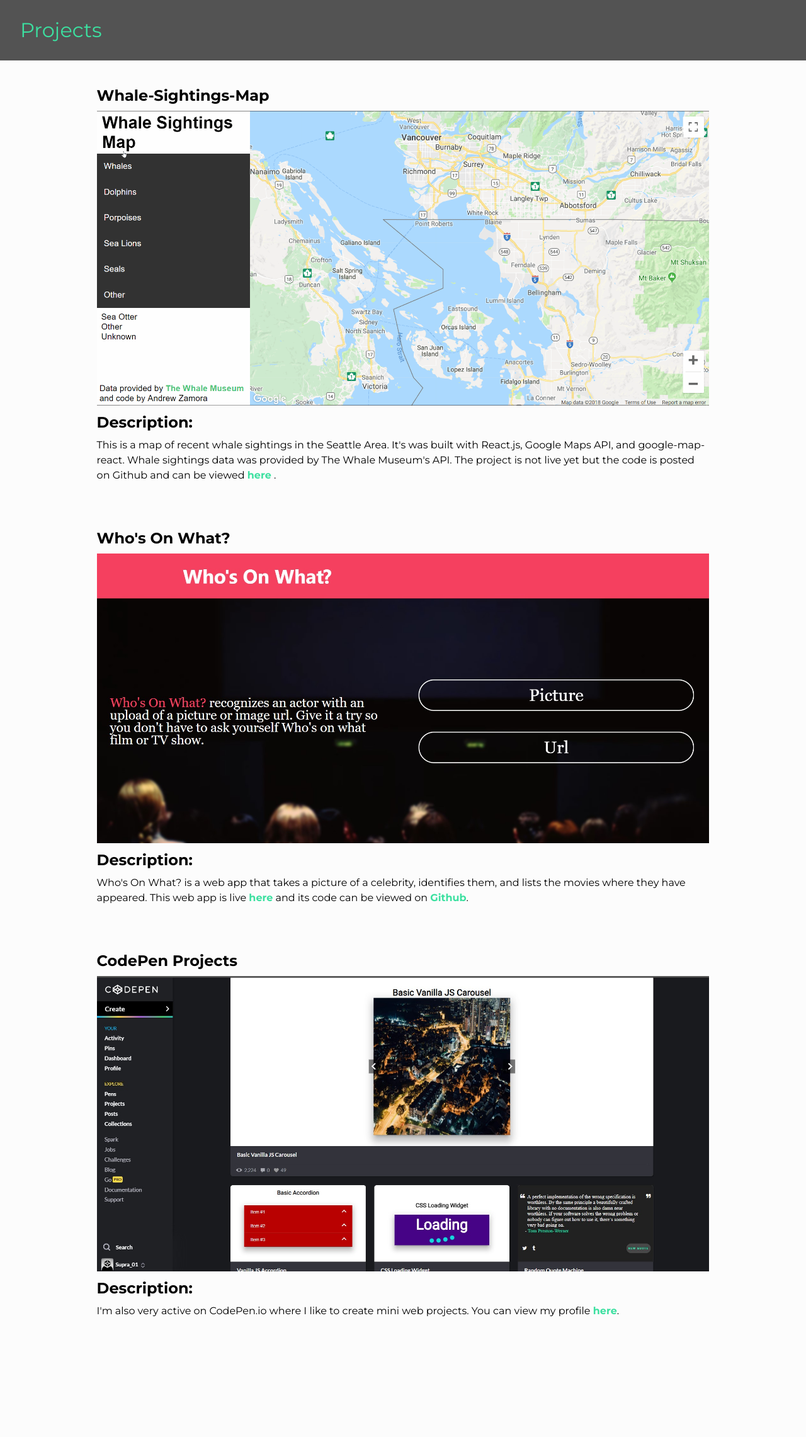
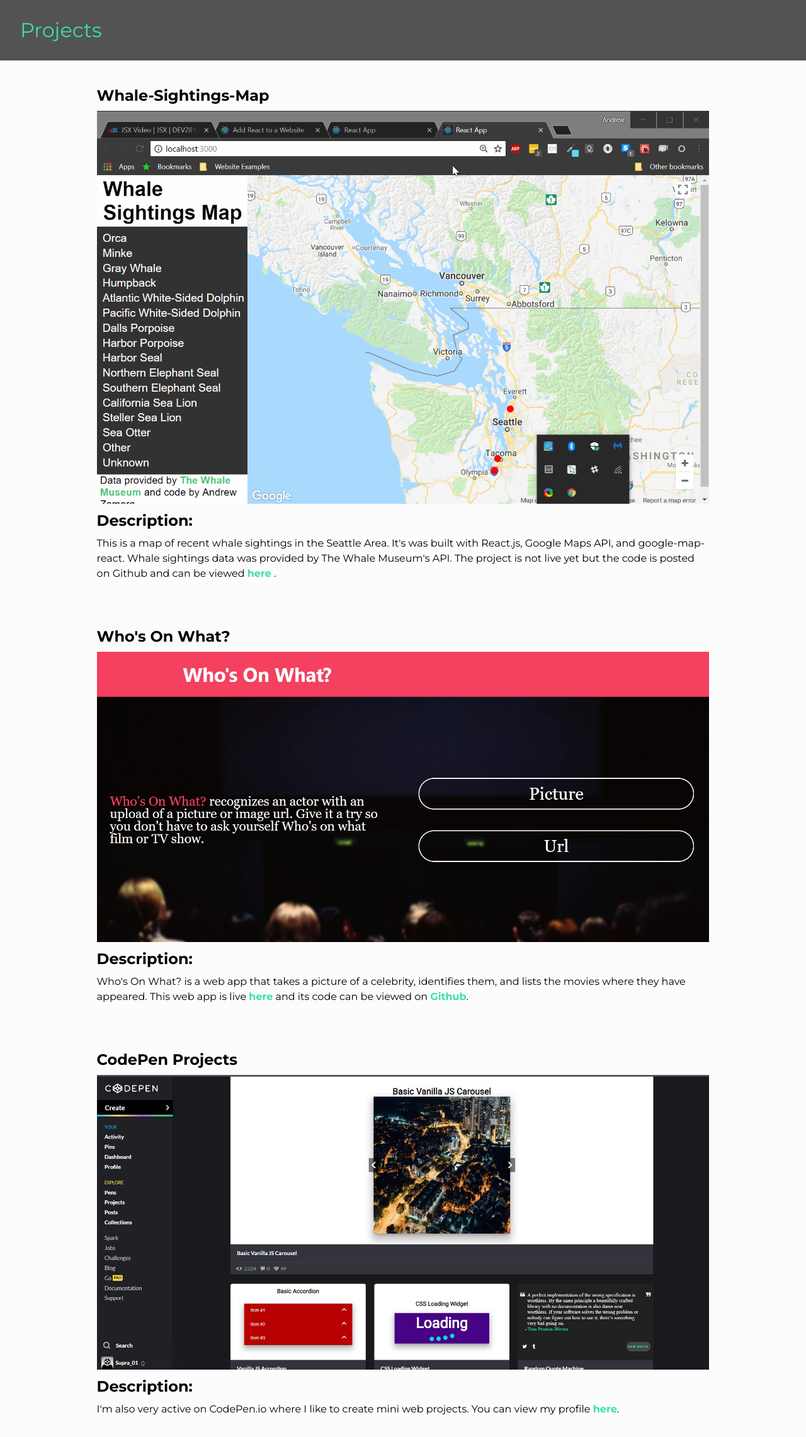
Before and after one commit to AndrewZamora/andrewzamora.github.io, a Jekyll site: the page built from projects.html, in a window 1280 px wide. Shown: the whole page at 63% size. Built offline with Jekyll 4.4.1, drawn with Linux system fonts in a browser that asks for light colours; before the commit the page ends 2126 px from its top, so only the background shows below that.

Commit message:
Changed gif to png image

```diff
--- a/projects.html
+++ b/projects.html
@@ -6,7 +6,7 @@
     <h1 id="projects-title">Projects</h1>
     <div class="project">
         <h2>Whale-Sightings-Map</h2>
-        <img src="assets/img/WhaleSightingsMap.gif" alt="project-img">
+        <img src="assets/img/WhaleSightingsMap.png" alt="project-img">
         <h3>Description:</h3>
         <p>
             This is a map of recent whale sightings in the Seattle Area. It's was built with React.js, Google Maps API,
```
Also changed, not shown: assets/img/whaleSightingsMap.gif (deleted), assets/img/whaleSightingsMap.png (added).
